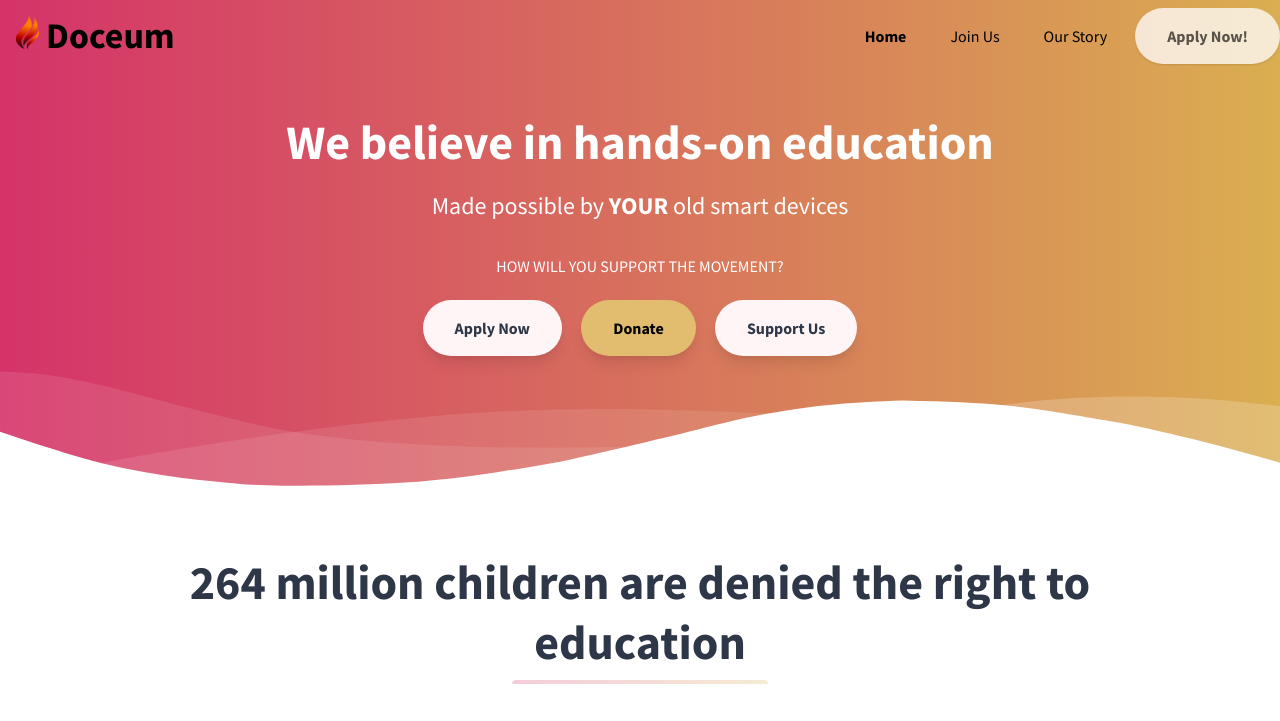
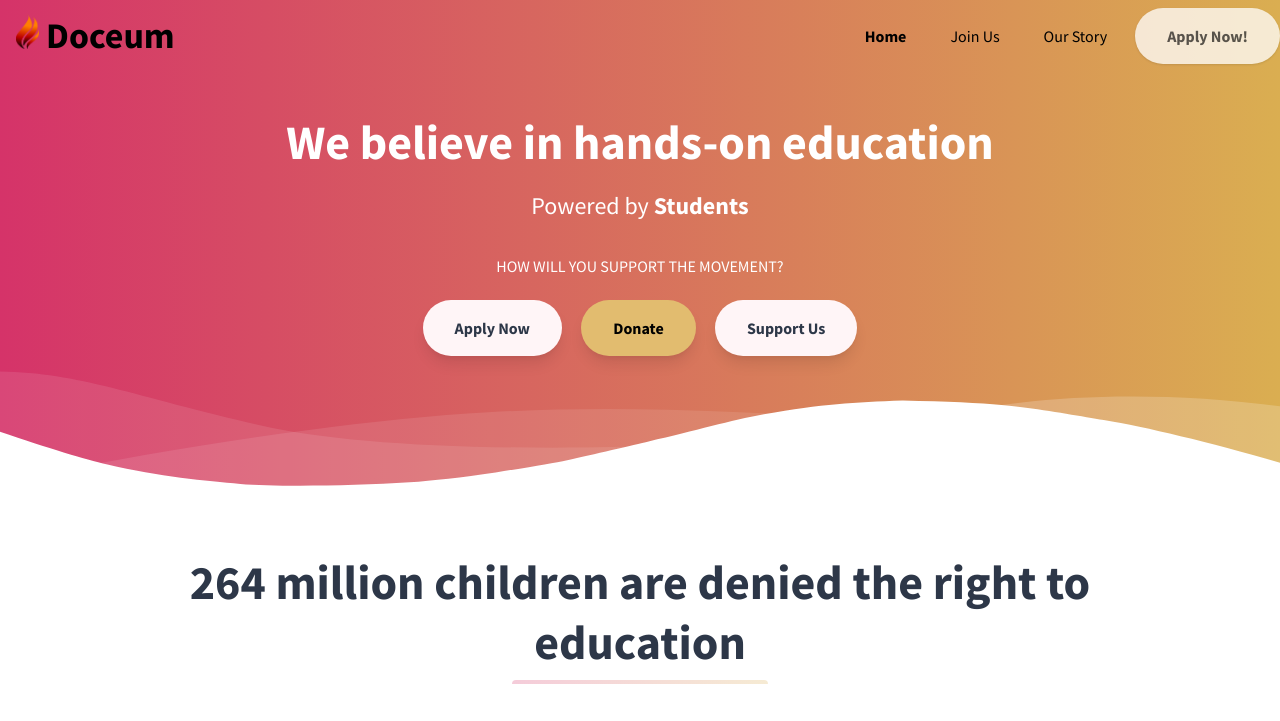
Before and after one commit to OgasawaraPeyton/doceum, a plain HTML site: page index.html in a window 1280 px wide. Shown: the top 721 px of the page. Drawn offline with nearby package versions, Linux system fonts and the light colour scheme.

Commit message:
Update index.html

```diff
--- a/index.html
+++ b/index.html
@@ -114,7 +114,7 @@
 		<!--Left Col-->
 		<div class="flex flex-col w-full justify-center items-start text-center">
 			<h1 class="my-4 text-5xl font-bold w-full leading-tight" id="statement">We believe in <span id="adjective">free, accessible, hands-on, engaging</span> education</h1>
-			<p class="leading-normal text-2xl mb-8 w-full">Made possible by <b>YOUR</b> old smart devices</p>
+			<p class="leading-normal text-2xl mb-8 w-full">Powered by <b>Students</b> </p>
 
 			<script>
 
```
